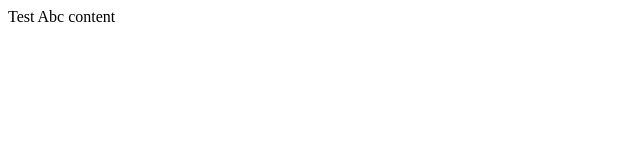
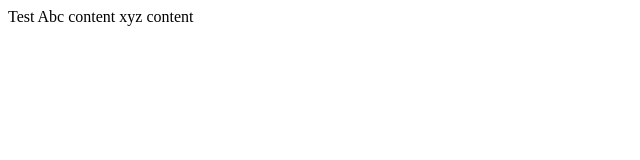
Before and after one commit to Akhila574746/Module, a plain HTML site: page index.html in a window 1280 px wide. Shown: the full height of the page, 0-640 px from the left. Drawn offline with Linux system fonts and the light colour scheme.

Commit message:
Commit with xyz

```diff
--- a/index.html
+++ b/index.html
@@ -5,6 +5,6 @@
         </title>
     </head>
     <body>
-        Test Abc content
+        Test Abc content xyz content
     </body>
 </html>
```
